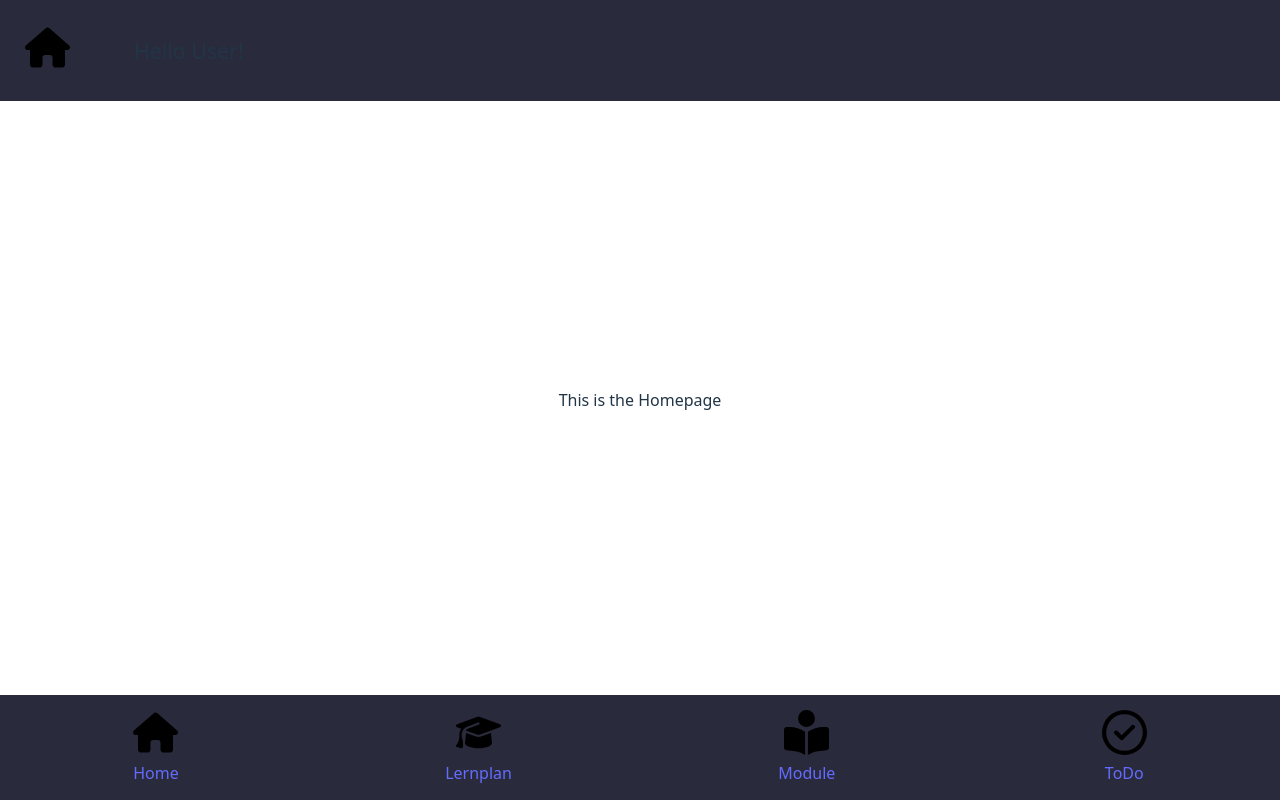
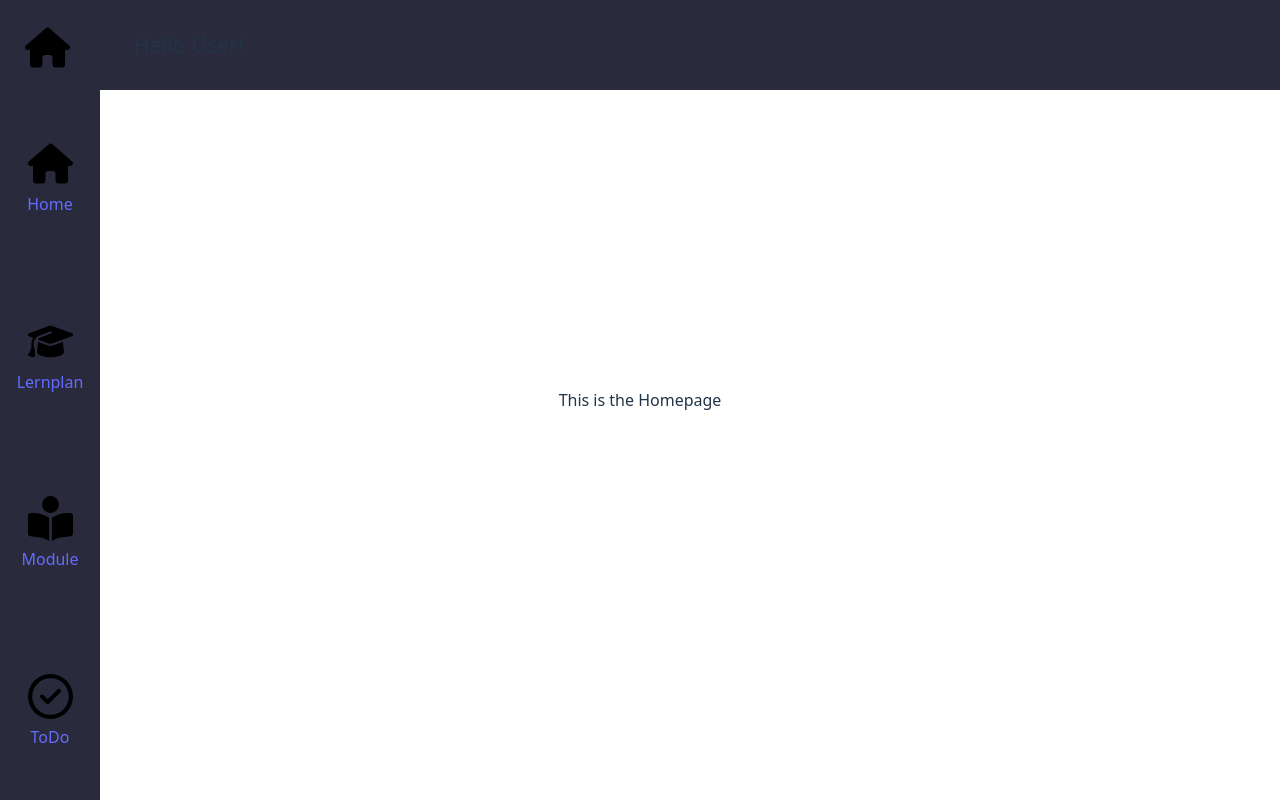
Before and after one commit to DHBW-MEOW/eduflow-frontend, a React (Vite) app: page / in a window 1280 px wide. Built offline with nearby package versions, Linux system fonts and the light colour scheme.

Commit message:
First version of platform dependent navigation bar

```diff
--- a/src/components/header/Header.css
+++ b/src/components/header/Header.css
@@ -5,6 +5,7 @@
   width: 100%;
   top: 0;
   left: 0;
+  height: 40px;
   padding: 25px;
   justify-content: left;
 }
--- a/src/components/navbar/Navbar.css
+++ b/src/components/navbar/Navbar.css
@@ -3,9 +3,23 @@
   justify-content: space-around;
   padding-top: 15px;
   padding-bottom: 15px;
-  position: fixed;
   width: 100%;
   background-color: var(--color-bg-2);
+  position: fixed;
   bottom: 0;
   left: 0;
 }
+
+@media (min-width: 480px) {
+  .navbar{
+    position: fixed;
+    bottom: 0%;
+    left: 0;
+    flex-direction: column;
+    width: 10%;
+    max-width: 100px;
+    height: calc(100vh - 90px);
+    padding-top: 0px;
+    padding-bottom: 0px;
+  }
+}
```
